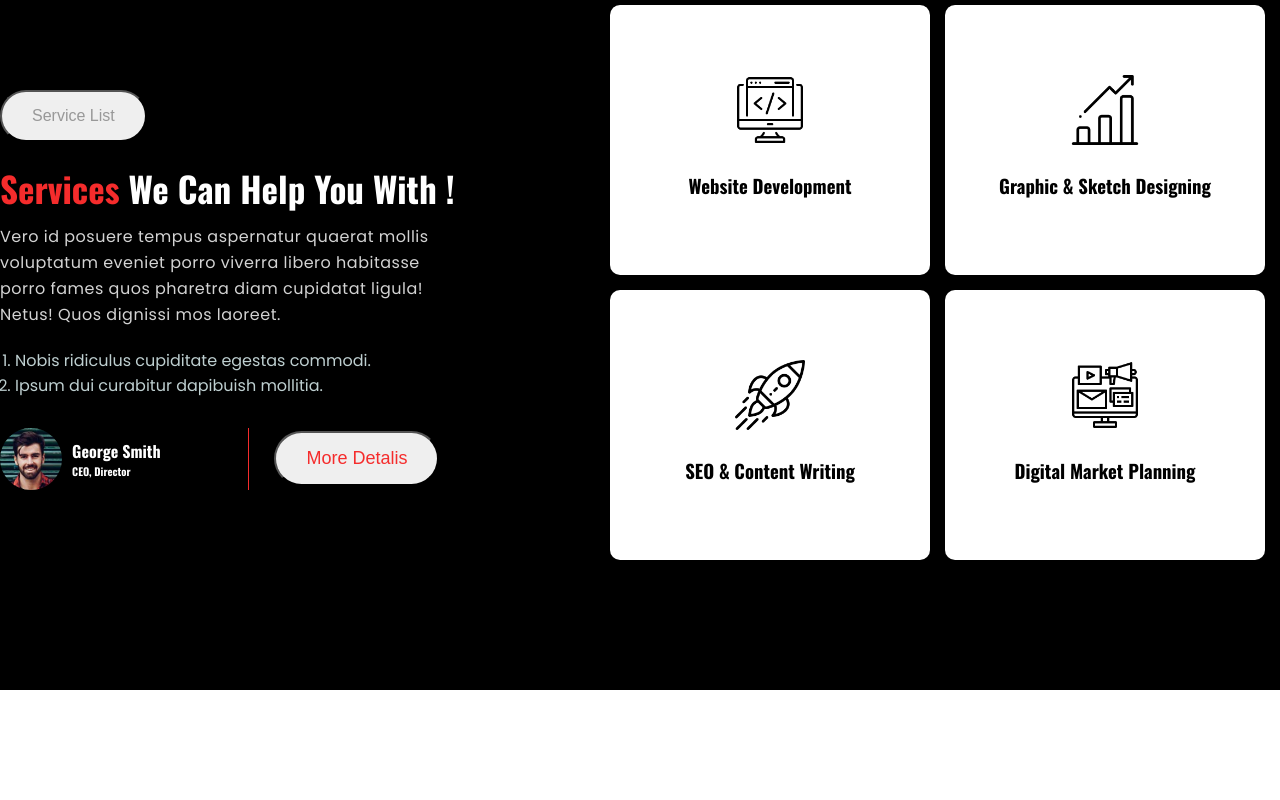
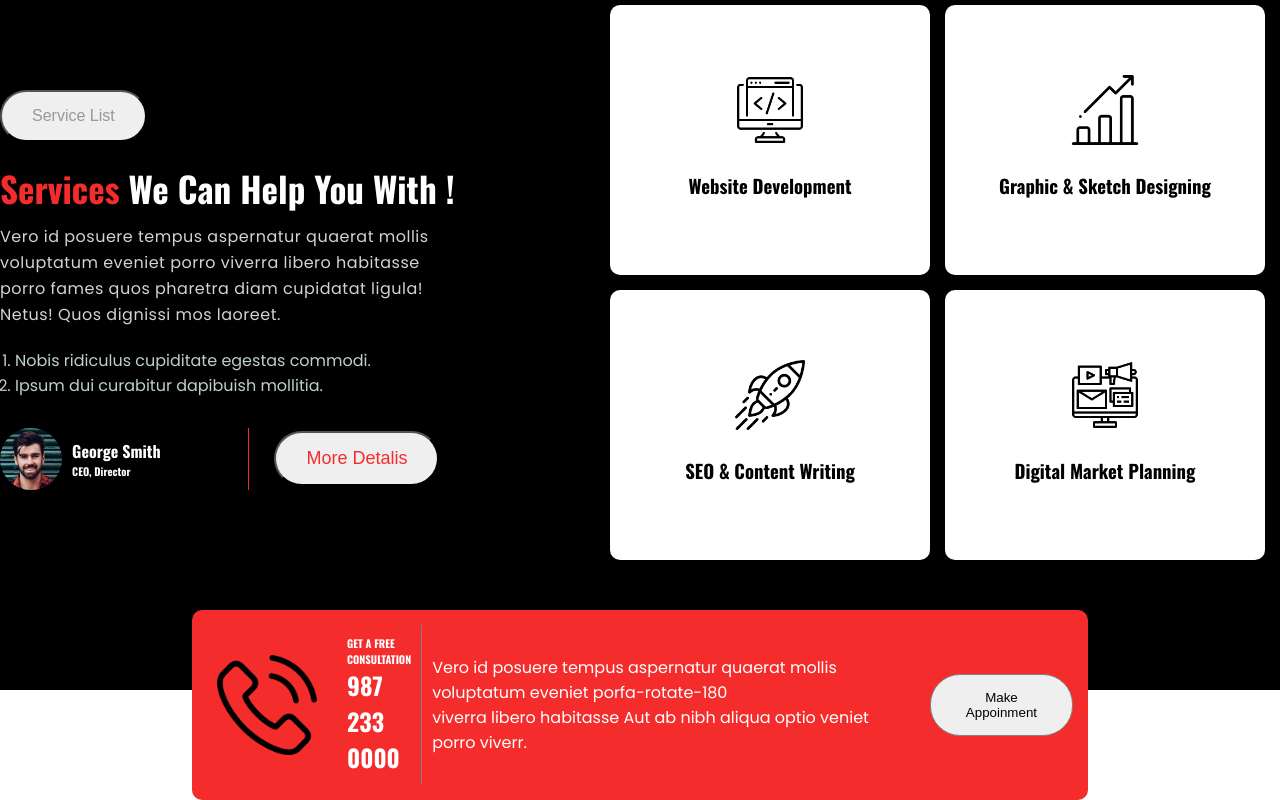
Before and after one commit to sowadsikder/digital-agency, a plain HTML site: page index.html in a window 1280 px wide. Shown: the part 1010-1810 px from the top of the page. Before the commit the page ends 1700 px from the top, so only its background shows below. Drawn offline with nearby package versions, Linux system fonts and the light colour scheme.

Commit message:
appoinment section and style added

```diff
--- a/css/styles.css
+++ b/css/styles.css
@@ -182,3 +182,41 @@
     text-align: center;
     border-radius: 10px;
   }
+
+  /* appoinment section styling start */
+
+  section.appointment {
+    background-color: rgb(245,44,44);
+    width: 70%;
+    display: flex;
+    justify-content: center;
+    align-items: center;
+    margin: auto;
+    padding: 15px;
+    margin-top: -80px;
+    border-radius: 10px;
+    color: #fff;
+}
+.appoinment-call-box {
+    display: flex;
+    align-items: center;
+    justify-content: center;
+    border-right: 1px solid gray;
+    padding: 10px;
+}
+
+.appoinment-call-box img {
+    width: 100px;
+    margin-right: 30px;
+}
+.appoinment-description {
+    padding: 10px;
+}
+.apoinment-btn-style {
+    margin-left: 30px;
+}
+button.apoinment-btn {
+    padding: 15px 35px;
+    border-radius: 30px;
+    border: 1px solid gray;
+}
--- a/index.html
+++ b/index.html
@@ -92,6 +92,26 @@
             </div>
         </section>
 
+        <section class="appointment">
+            <div class="appoinment-call-box">
+                <img src="asset/icons/phone-call.png" alt="">
+                <div class="call-box-description">
+                    <h6>GET A FREE CONSULTATION</h6>
+                    <h1>987 233 0000</h1>
+                </div>
+            </div>
+            <div class="appoinment-description">
+                <p>Vero id posuere tempus aspernatur quaerat mollis voluptatum eveniet porfa-rotate-180
+                    <br>
+                    viverra libero habitasse Aut ab nibh aliqua optio veniet porro viverr.
+                </p>
+            </div>
+            <div class="apoinment-btn-style">
+                <button class="apoinment-btn" type="button">Make Appoinment</button>
+            </div>
+        </section>
+
+
     </main>
 
     <footer>
```
